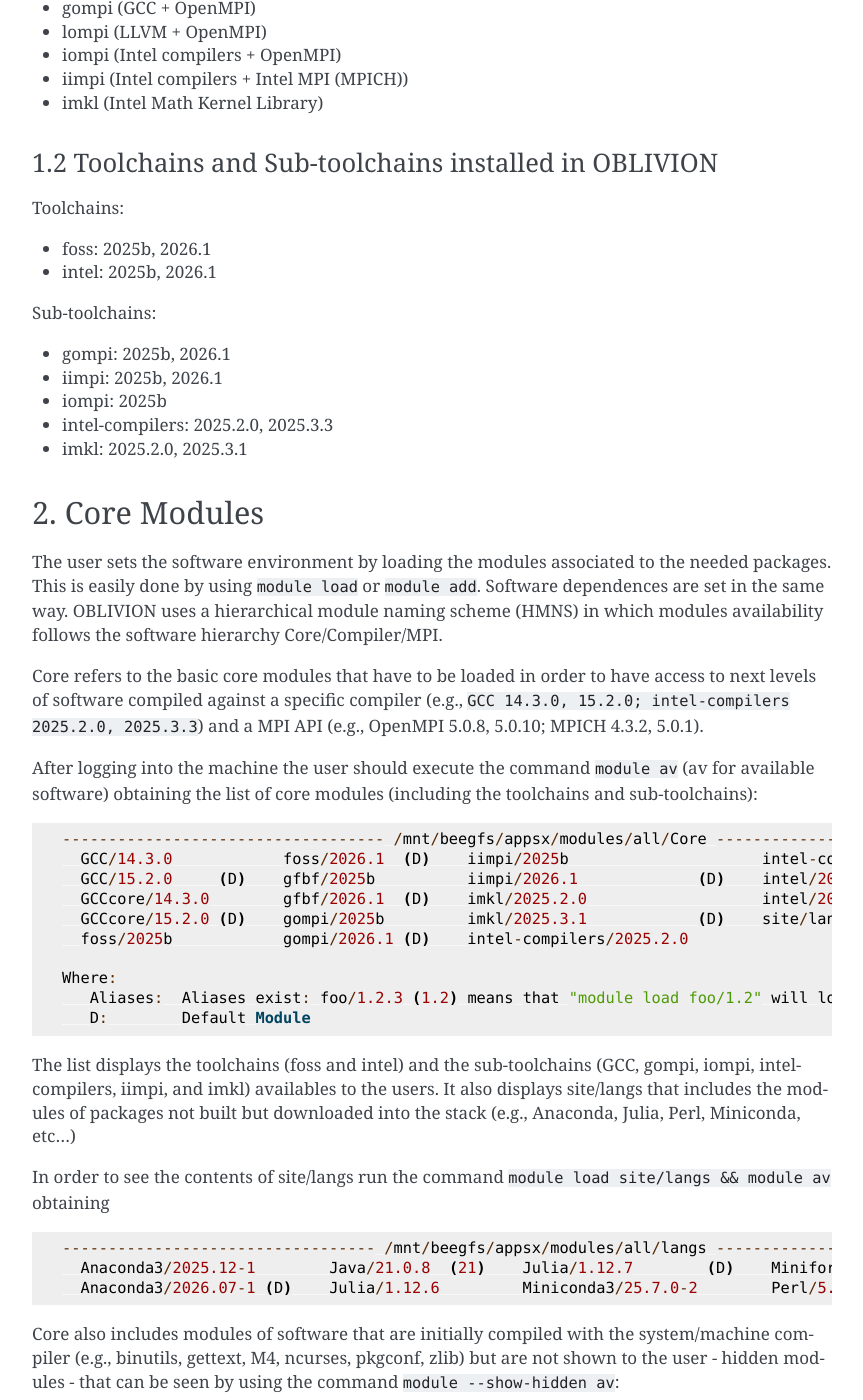
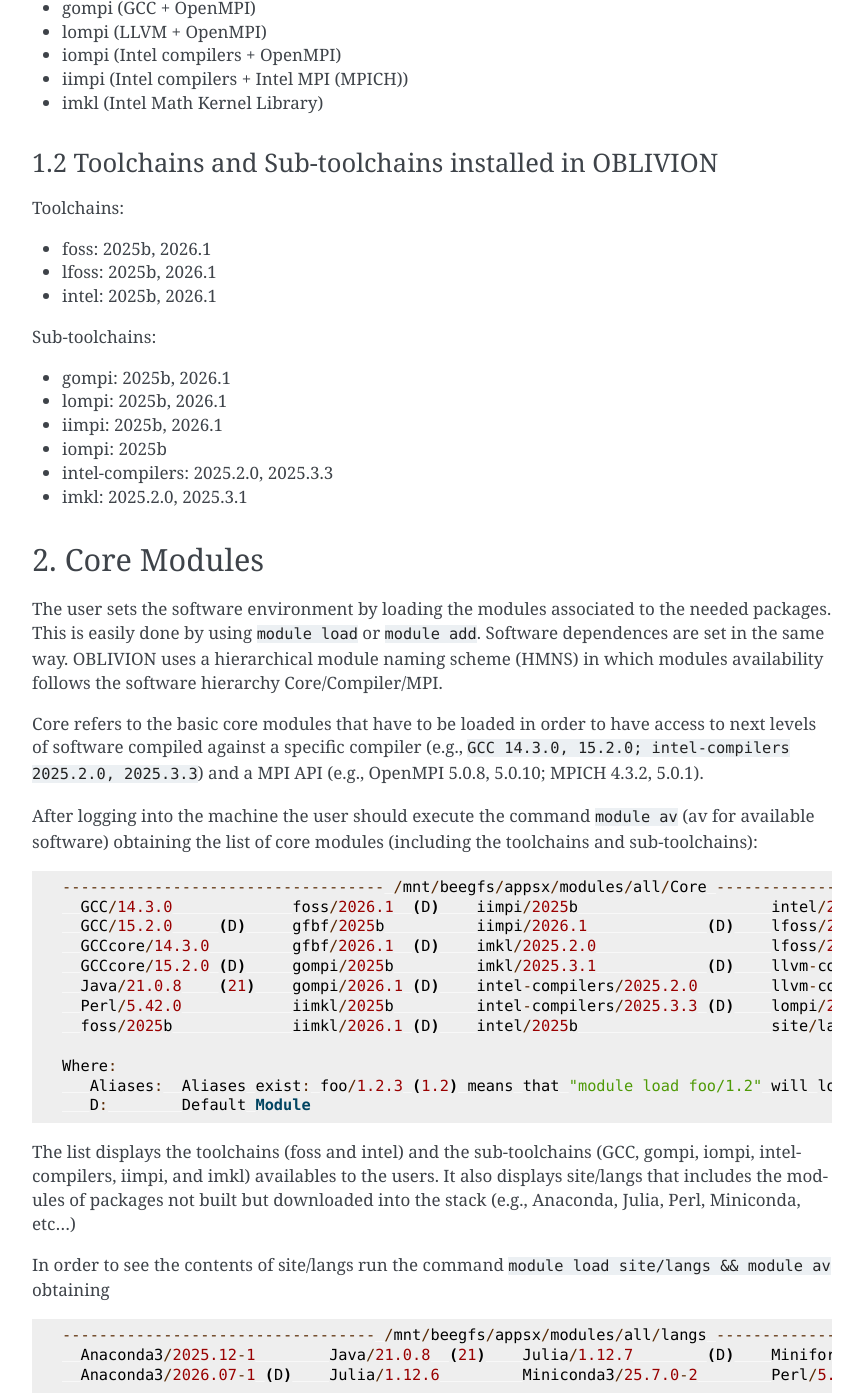
Before and after one commit to mavillez/Oblivion, a Sphinx documentation site: the page built from docs/source/modules.rst, in a window 1280 px wide and 1400 px high, scrolled down 1015 px. Shown: the whole window, without its empty margins (298-1161 px from the left). Built offline with Sphinx 7.4.7, drawn with Linux system fonts in a browser that asks for light colours.

Commit message:
Update modules.rst with new toolchains
Added 'lfoss' and 'lompi' toolchains to the documentation.

```diff
--- a/docs/source/modules.rst
+++ b/docs/source/modules.rst
@@ -47,11 +47,14 @@
 Toolchains:
 
 - foss: 2025b, 2026.1
+- lfoss: 2025b, 2026.1
 - intel: 2025b, 2026.1
+
 
 Sub-toolchains:
 
 - gompi: 2025b, 2026.1
+- lompi: 2025b, 2026.1
 - iimpi: 2025b, 2026.1
 - iompi: 2025b
 - intel-compilers: 2025.2.0, 2025.3.3
@@ -70,11 +73,13 @@
 .. code-block:: julia
 
   ----------------------------------- /mnt/beegfs/appsx/modules/all/Core -----------------------------------
-    GCC/14.3.0            foss/2026.1  (D)    iimpi/2025b                     intel-compilers/2025.3.3 (D)
-    GCC/15.2.0     (D)    gfbf/2025b          iimpi/2026.1             (D)    intel/2025b
-    GCCcore/14.3.0        gfbf/2026.1  (D)    imkl/2025.2.0                   intel/2026.1             (D)
-    GCCcore/15.2.0 (D)    gompi/2025b         imkl/2025.3.1            (D)    site/langs
-    foss/2025b            gompi/2026.1 (D)    intel-compilers/2025.2.0
+    GCC/14.3.0             foss/2026.1  (D)    iimpi/2025b                     intel/2026.1          (D)
+    GCC/15.2.0     (D)     gfbf/2025b          iimpi/2026.1             (D)    lfoss/2025b
+    GCCcore/14.3.0         gfbf/2026.1  (D)    imkl/2025.2.0                   lfoss/2026.1          (D)
+    GCCcore/15.2.0 (D)     gompi/2025b         imkl/2025.3.1            (D)    llvm-compilers/20.1.8
+    Java/21.0.8    (21)    gompi/2026.1 (D)    intel-compilers/2025.2.0        llvm-compilers/21.1.8 (D)
+    Perl/5.42.0            iimkl/2025b         intel-compilers/2025.3.3 (D)    lompi/2025b
+    foss/2025b             iimkl/2026.1 (D)    intel/2025b                     site/langs
 
   Where:
      Aliases:  Aliases exist: foo/1.2.3 (1.2) means that "module load foo/1.2" will load foo/1.2.3
```
